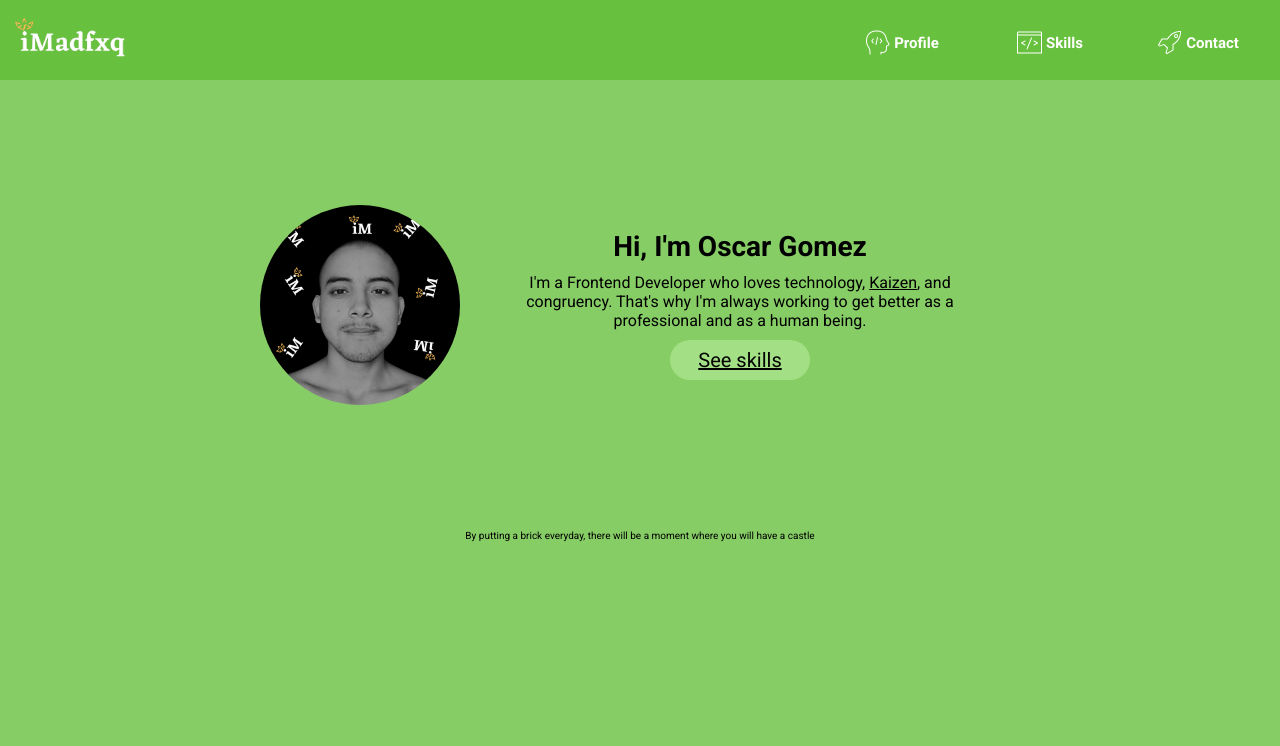
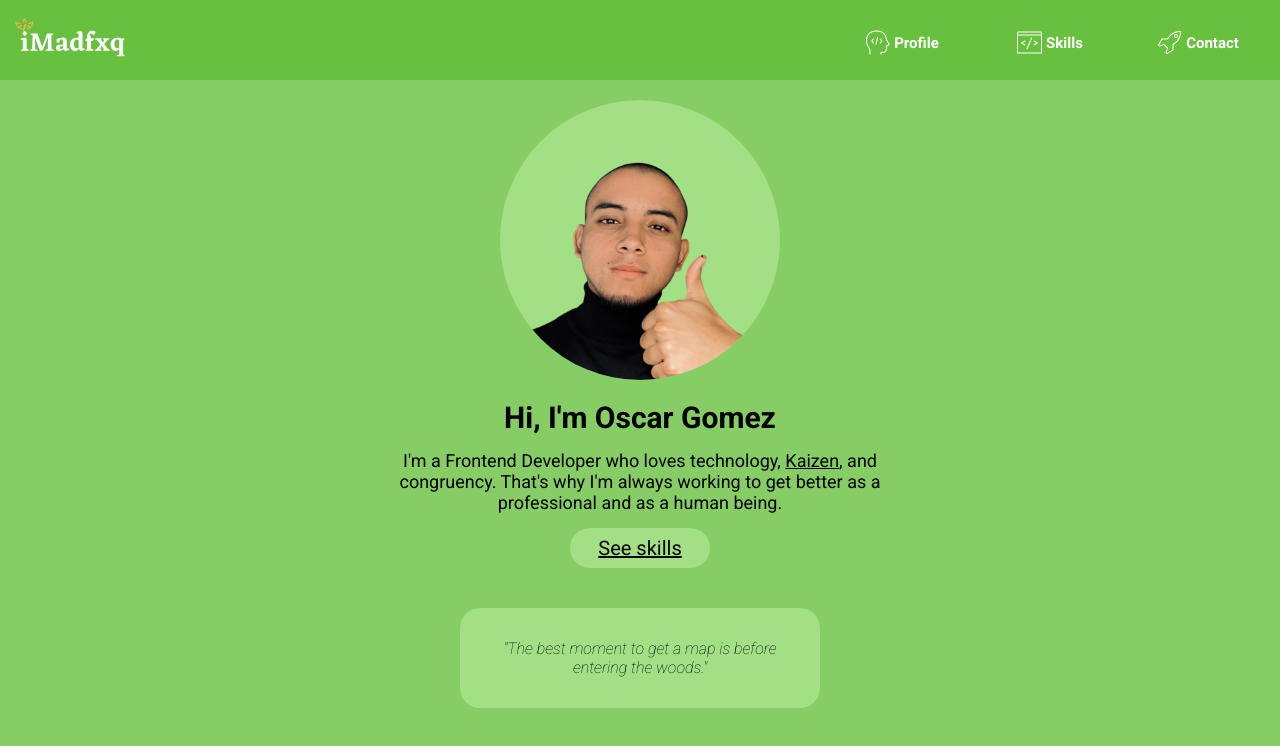
Before and after one commit to iMadfxq/Portfolio, a React (Create React App) app: page / in a window 1280 px wide. Shown: the top 746 px of the page. Built offline with nearby package versions, Linux system fonts and the light colour scheme.

Commit message:
Added quote changer functionality, learned how to use componentWillUnmount in functional components. Improved styles. Added more quotes.

```diff
--- a/src/components/profile_info/profile_info.component.jsx
+++ b/src/components/profile_info/profile_info.component.jsx
@@ -7,7 +7,7 @@ import MyPicture from '../../assets/images/myPicture-compressed.png'
 const ProfileInfo = () => {
   return (
     <section className="profile__info">
-      <img src={MyPicture} alt="" />
+      <img src={MyPicture} alt="iMadfxq's Profile Picture" />
       <div className="profile__info-text">
         <h1>Hi, I'm Oscar Gomez</h1>
         <p>
--- a/src/components/profile_info/profile_info.styles.scss
+++ b/src/components/profile_info/profile_info.styles.scss
@@ -7,32 +7,34 @@ $font-color-secondary: black;
 
 .profile__info {
   display: flex;
+  flex-direction: column;
   align-items: center;
   justify-content: center;
   width: 800px;
-  height: 450px;
-  padding: 30px;
+  padding: 20px;
 
   img {
-    width: 200px;
-    height: 200px;
+    width: 280px;
+    height: 280px;
     border-radius: 50%;
+    background-color: $tertiary-color;
   }
 
   &-text {
     display: flex;
     flex-direction: column;
     align-items: center;
-    padding: 30px;
+    justify-content: center;
+    padding: 20px;
 
     h1 {
-      font-size: 2.8rem;
-      padding-bottom: 10px;
+      font-size: 3rem;
+      margin-bottom: 15px;
       text-align: center;
     }
     p {
-      font-size: 1.6rem;
-      padding-bottom: 10px;
+      font-size: 1.8rem;
+      margin-bottom: 15px;
       width: 500px;
       text-align: center;
     }
--- /dev/null
+++ b/src/components/profile_quotes/profile_quotes.component.jsx
@@ -0,0 +1,36 @@
+import './profile_quotes.styles.scss'
+
+import { QUOTES } from "../../data/data";
+
+import { useEffect } from "react";
+import { useState } from "react";
+
+const Quotes = () => {
+  const [currentQuote, setCurrentQuote] = useState(QUOTES[0]);
+
+  useEffect(() => {
+    let i = 0;
+    let interval = setInterval(() => {
+      if (i >= QUOTES.length - 1) {
+        i = 0;
+      } else {
+        i++;
+      }
+      setCurrentQuote(QUOTES[i]);
+      console.log(i);
+    }, 7000);
+
+    return () => {
+      clearInterval(interval);
+    };
+  }, []);
+
+
+  return (
+    <section className="profile__quotes">
+      <p>"{currentQuote}"</p>
+    </section>
+  );
+};
+
+export default Quotes;
--- /dev/null
+++ b/src/components/profile_quotes/profile_quotes.styles.scss
@@ -0,0 +1,25 @@
+$header__height: 80px;
+$main-color: #68c13e;
+$secondary-color: #86cd65;
+$tertiary-color: #a2df85;
+$font-color-primary: white;
+$font-color-secondary: black;
+
+.profile__quotes {
+  display: flex;
+  justify-content: center;
+  align-items: center;
+  width: 360px;
+  height: 100px;
+  padding: 10px;
+  background-color: $tertiary-color;
+  border-radius: 20px;
+  transition: 400ms;
+
+  p {
+    font-size: 1.6rem;
+    width: 300px;
+    text-align: center;
+    font-style: italic;
+  }
+}
--- a/src/data/data.js
+++ b/src/data/data.js
@@ -1,3 +1,10 @@
 export const QUOTES = [
-  'The best moment to get a map is before entering the woods', 'The best moment to plant a tree was 20 years ago', 'By putting a brick everyday, there will be a moment where you will have a castle'
-]
+  "The best moment to get a map is before entering the woods.",
+  "The best moment to plant a tree was 20 years ago.",
+  "By putting a brick everyday, there will be a moment where you will have a castle.",
+  "Not all the types of gas will be good for your engine, but you need gas to drive.",
+  "When you don't apply it, knowledge is useless.", "Everything sums or substracts in the equation of life, you decide.",
+  "Don't count the hours, make the hours count.",
+  "When a cat lands on its feet, it's not by casualty.", "If you really loved yourself, would you do that?", "You can't avoid effort, you can only pospone it.",
+  "Do not confuse culture with intelligence.", "Be proud of the things you don't know, especially those that don't make you any better"
+];
--- a/src/routes/Profile/profile.route.jsx
+++ b/src/routes/Profile/profile.route.jsx
@@ -3,14 +3,17 @@ import "./profile.styles.scss";
 import { QUOTES } from "../../data/data";
 
 import ProfileInfo from "../../components/profile_info/profile_info.component";
+import { useEffect, useState } from "react";
+
+import Quotes from '../../components/profile_quotes/profile_quotes.component'
+
+
 
 const Profile = () => {
   return (
     <section className="profile">
       <ProfileInfo />
-      <section className="profile__quotes">
-        <p>{QUOTES[2]}</p>
-      </section>
+      <Quotes />
     </section>
   );
 };
```
Also changed, not shown: src/assets/images/myPicture-compressed.png.
